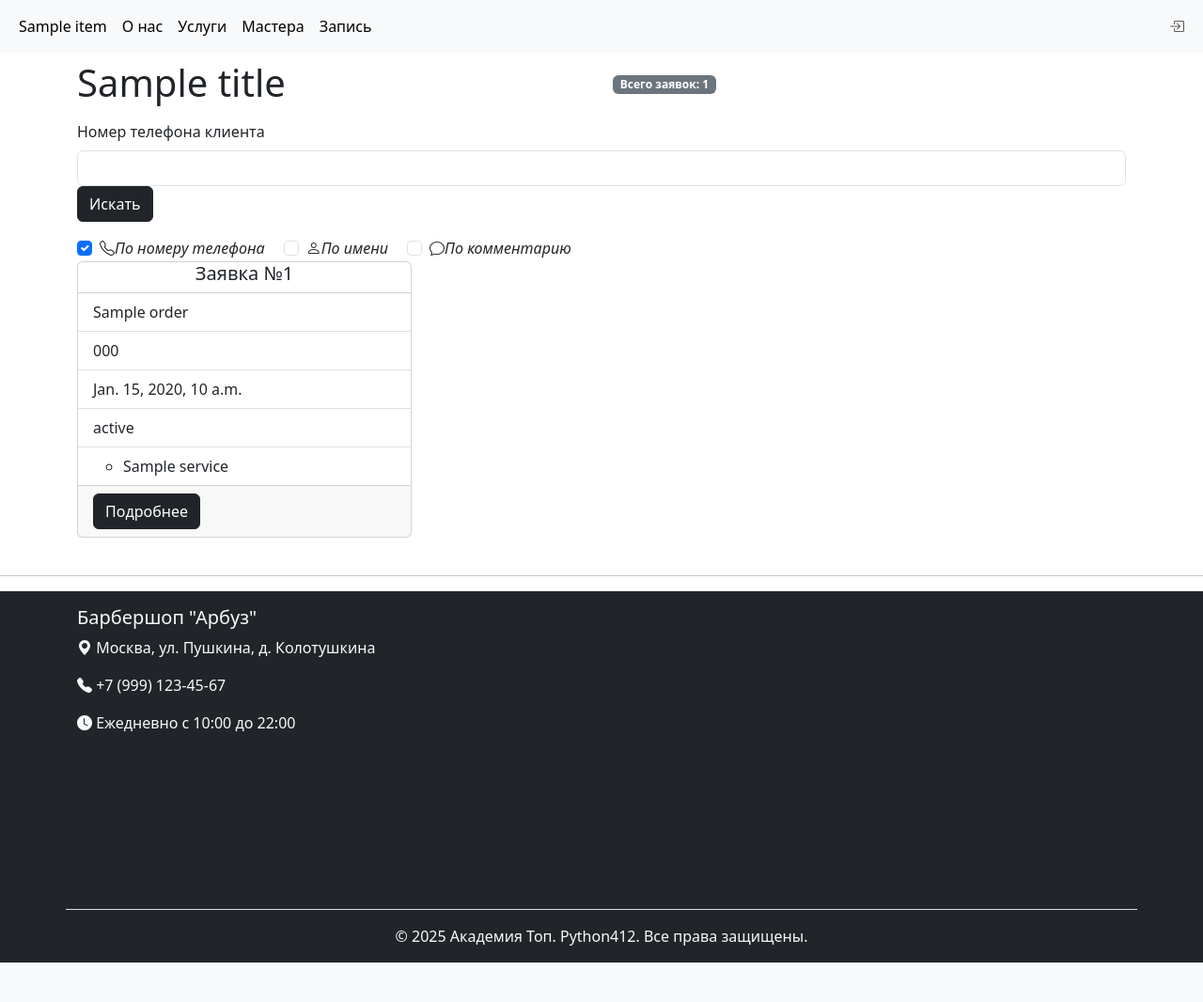
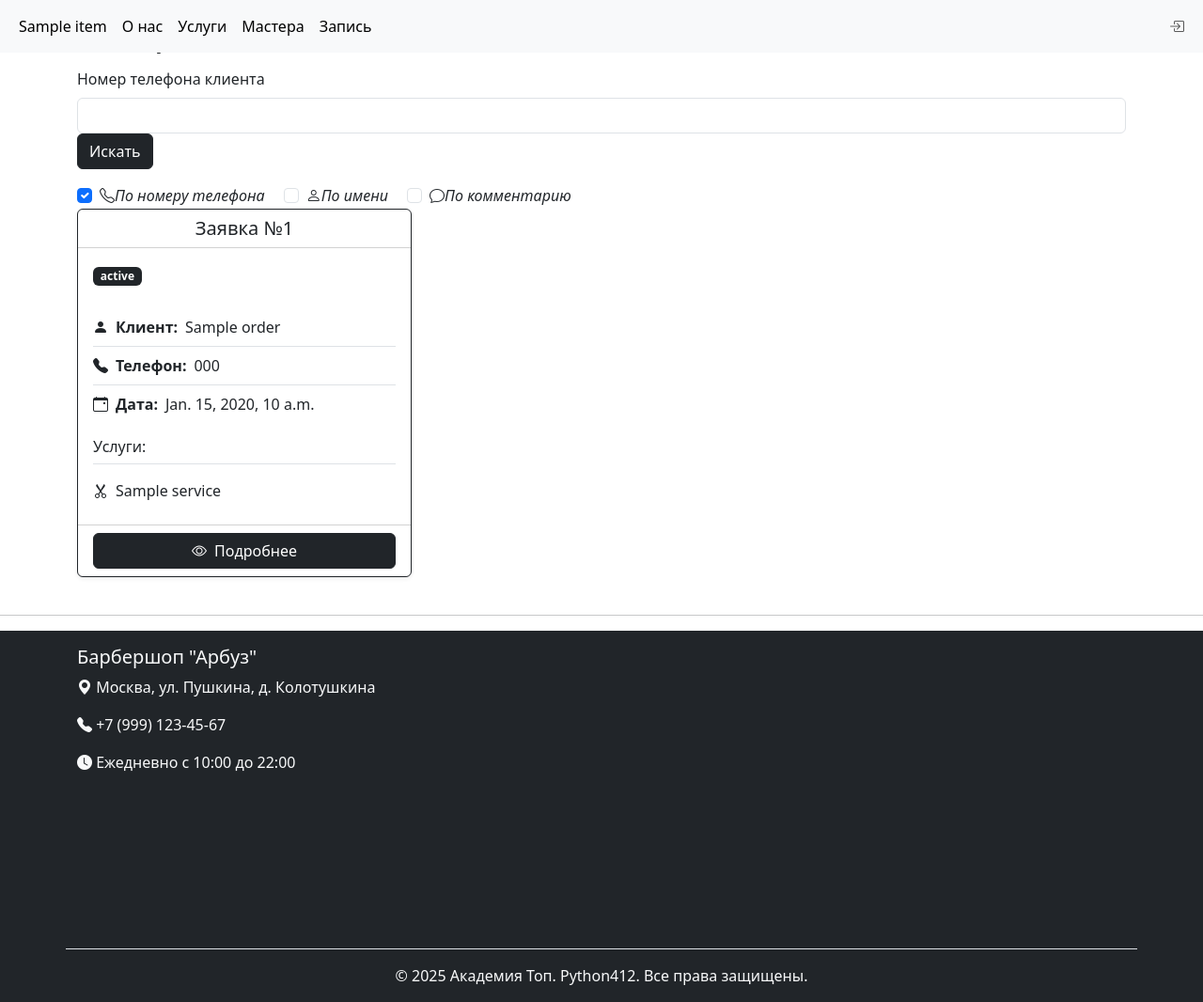
Before and after one commit to KonstantinZenin/django_412, a Django app: template core/templates/core/orders_list.html in a window 1280 px wide. Shown: the whole page at 94% size. Before the commit the page ends 1024 px from the top, so only its background shows below. Run offline with Django 5.2, Linux system fonts and the light colour scheme; the template is opened without the code that fills it: most values are stand-ins (such as "Sample title", 1, 10 or a date in 2020).

Commit message:
style: изменены отступы в основном блоке для улучшения визуального восприятия style: обновлены классы для статуса заказа в карточке заказа

```diff
--- a/core/templates/core/order_card_include.html
+++ b/core/templates/core/order_card_include.html
@@ -1,21 +1,55 @@
 {% comment %} core/templates/core/order_card_include.html {% endcomment %}
-<div class="card h-100">
-    <h5 class="card-title text-center">Заявка №{{order.id}}</h5>
+<div
+  class="card h-100 shadow-sm {% if order.status == 'approved' %}border-success{% elif order.status == 'canceled' %}border-danger{% elif order.status == 'completed' %}border-dark{% elif order.status == 'spam' %}border-warning{% endif %}"
+><div
+    class="card-header bg-transparent {% if order.status == 'approved' %}text-success{% elif order.status == 'canceled' %}text-danger{% elif order.status == 'completed' %}text-dark{% elif order.status == 'spam' %}text-warning{% else %}text-primary{% endif %}"
+  >
+    <h5 class="card-title text-center m-0">Заявка №{{order.id}}</h5>
+  </div>
+  <div class="card-body">
+    <div class="mb-3">      <span
+        class="badge {% if order.status == 'approved' %}bg-success{% elif order.status == 'canceled' %}bg-danger{% elif order.status == 'completed' %}bg-dark{% elif order.status == 'spam' %}bg-warning{% elif order.status == 'moderated' %}bg-primary{% elif order.status == 'in_awaiting' %}bg-secondary{% else %}bg-dark{% endif %} mb-2"
+      >
+        {{order.get_status_display}}
+      </span>
+    </div>
+
     <ul class="list-group list-group-flush">
-        <li class="list-group-item">{{order.client_name}}</li>
-        <li class="list-group-item">{{order.phone}}</li>
-        <li class="list-group-item">{{order.date}}</li>
-        <li class="list-group-item">{{order.get_status_display}}</li>
-        <li class="list-group-item">
-            <ul>
-                {% for service in order.services.all %}
-                <li>{{service}}</li>
-                {% endfor %}
-            </ul>
+      <li class="list-group-item d-flex px-0">
+        <i class="bi bi-person-fill me-2"></i>
+        <strong class="me-2">Клиент:</strong>
+        {{order.client_name}}
+      </li>
+      <li class="list-group-item d-flex px-0">
+        <i class="bi bi-telephone-fill me-2"></i>
+        <strong class="me-2">Телефон:</strong>
+        {{order.phone}}
+      </li>
+      <li class="list-group-item d-flex px-0">
+        <i class="bi bi-calendar-event me-2"></i>
+        <strong class="me-2">Дата:</strong>
+        {{order.date}}
+      </li>
+    </ul>
+
+    {% if order.services.all %}
+    <div class="mt-3">
+      <h6 class="border-bottom pb-2 mb-2">Услуги:</h6>
+      <ul class="list-group list-group-flush">
+        {% for service in order.services.all %}
+        <li class="list-group-item px-0 d-flex align-items-center">
+          <i class="bi bi-scissors me-2"></i>
+          {{service}}
         </li>
-    </ul>
-    <div class="card-footer mt-auto">
-        {% comment %} Кнопка с псевдонимом 'orders/<int:order_id>/', order_detail,  {% endcomment %}
-        <a href="{% url 'order_detail' order.id %}" class="btn btn-dark">Подробнее</a>
+        {% endfor %}
+      </ul>
     </div>
+    {% endif %}
+  </div>
+  <div class="card-footer bg-transparent mt-auto">
+    <a href="{% url 'order_detail' order.id %}" class="btn btn-dark w-100">
+      <i class="bi bi-eye me-1"></i>
+      Подробнее
+    </a>
+  </div>
 </div>
--- a/templates/base.html
+++ b/templates/base.html
@@ -23,7 +23,7 @@
                 {% include "nav_menu_include.html" %}
             {% endblock header %}
     </header>
-        <main class="mt-5 pt-3">
+        <main class="pt-2">
         {% comment %} Тут будет контекнт! {% endcomment %}
             {% block content %}
                 {% comment %} Данные будут вставлятся сюда! {% endcomment %}
```
